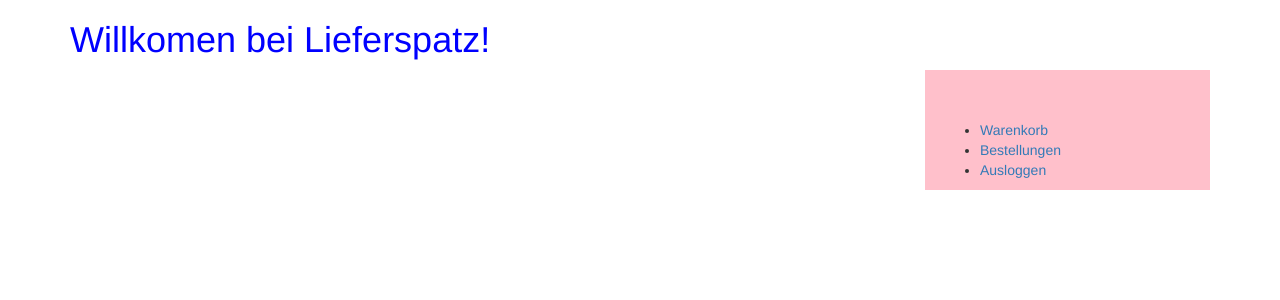
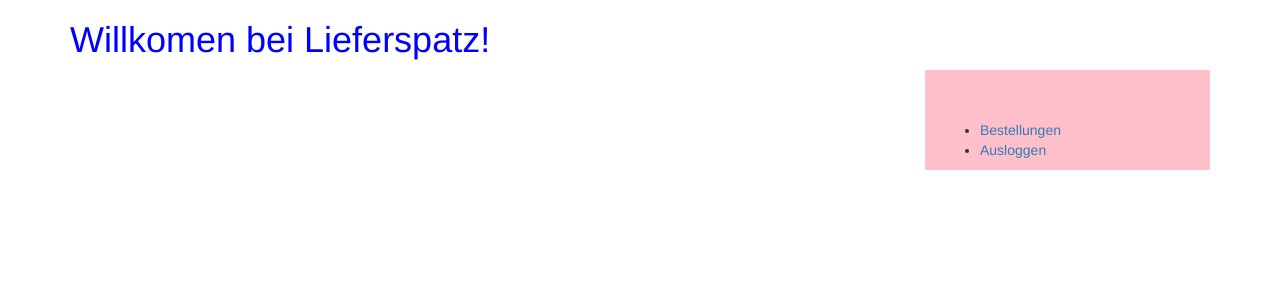
Before and after one commit to Schlumpf1/DatenbankPraktikumv0.1, a Flask app: page /customer in a window 1280 px wide. Shown: the top 300 px of the page. Run offline with Flask 3, Linux system fonts and the light colour scheme; the visitor is signed in with stand-in values (Sample User, id 1); some libraries are stand-ins or nearby versions.

Commit message:
warenkorb auf der Customerseite entfernt

```diff
--- a/templates/customer.html
+++ b/templates/customer.html
@@ -18,7 +18,6 @@
                 <!--DropdownMenü-->
                 <div class="col-sm-3" style="background-color:pink; padding-top: 50px;">
                     <ul role="menu" aria-labelledby="menu1">
-                        <li><a role="menuitem" tabindex="-1" href="#">Warenkorb</a></li>
                         <li><a role="menuitem" tabindex="-1" href="/customer/bestellungen">Bestellungen</a></li>
                         <li><a role="menuitem" tabindex="-1" href="/customer/logout">Ausloggen</a></li>
                     </ul>
```
Also changed, not shown: Database.db.
